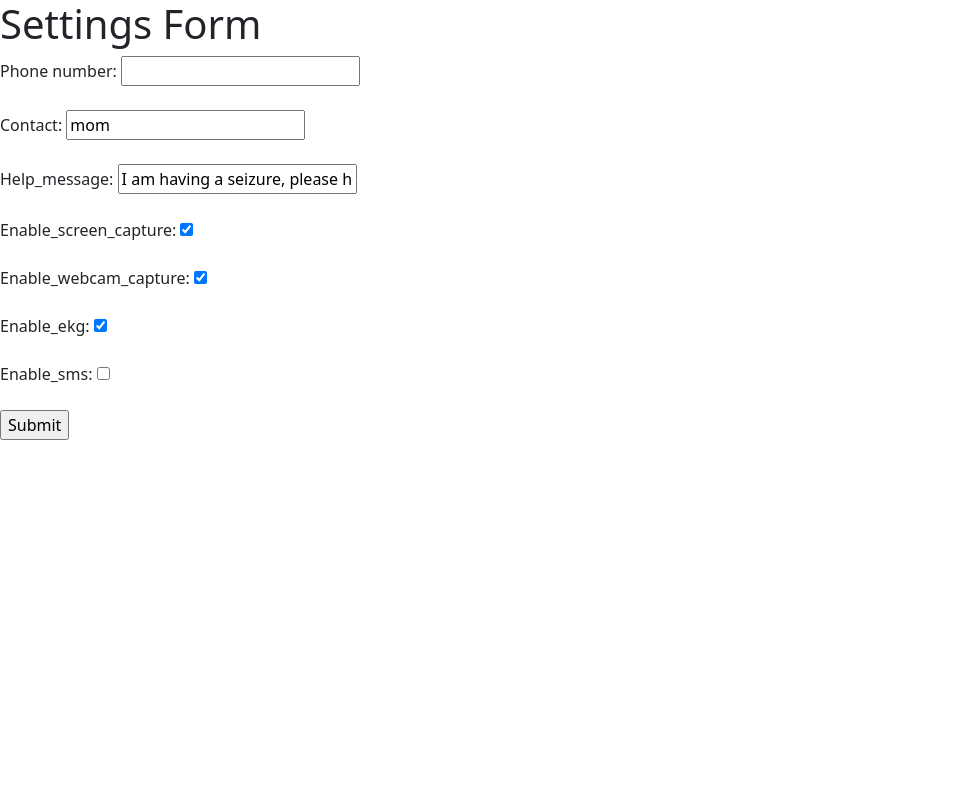
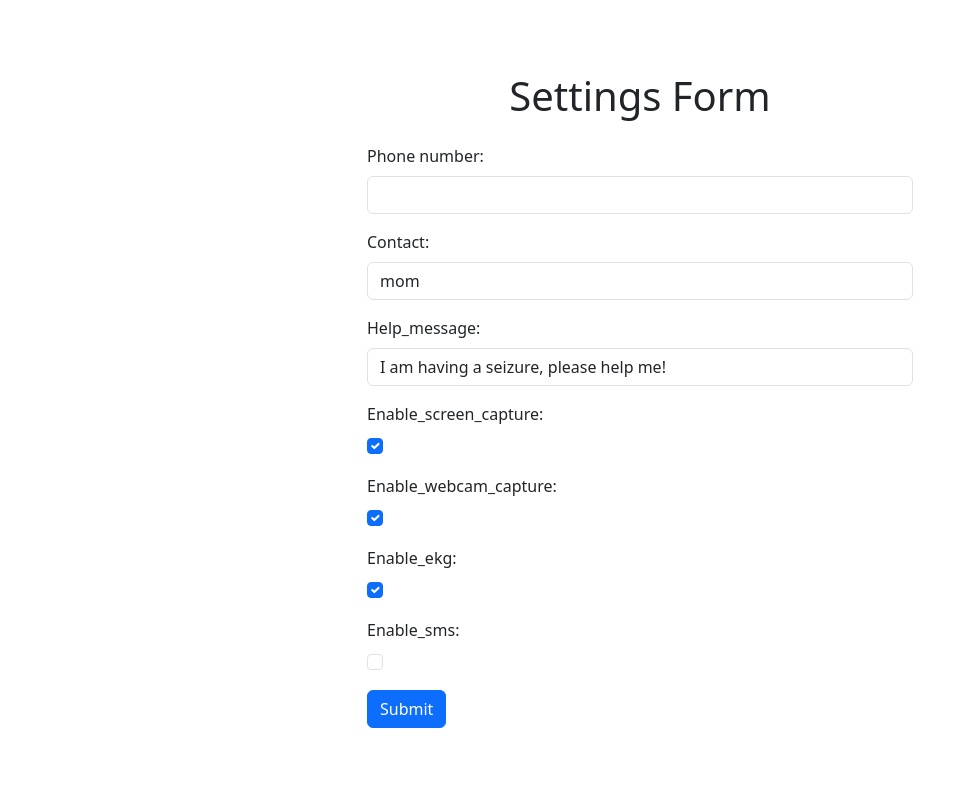
Before and after one commit to colbycheese55/SeizureAlert, a Flask app: page /config in a window 1280 px wide. Shown: the whole page, without its empty margins (0-976 px from the left). Run offline with Flask 3, Linux system fonts and the light colour scheme.

Commit message:
style config page

```diff
--- a/templates/config.html
+++ b/templates/config.html
@@ -5,22 +5,31 @@
   <title>Config</title>
   <link href="https://cdn.jsdelivr.net/npm/bootstrap@5.3.0/dist/css/bootstrap.min.css" rel="stylesheet">
 </head>
-<body>
-<h1>Settings Form</h1>
+<body class="d-flex justify-content-center align-items-center vh-100">
+  <div class="container">
+    <div class="row justify-content-center">
+      <div class="col-md-6">
+        <h1 class="text-center mb-4">Settings Form</h1>
         {% if message %}
-    <p style="color: green;">{{ message }}</p>
+          <p class="text-success text-center">{{ message }}</p>
         {% endif %}
         <form method="post" action="/config">
           {% for key, value in settings.items() %}
-      <label for="{{ key }}">{{ key.capitalize() }}:</label>
+            <div class="mb-3">
+              <label for="{{ key }}" class="form-label">{{ key.capitalize() }}:</label>
               {% if value is sameas(true) or value is sameas(false) %}
-        <input type="checkbox" name="{{ key }}" id="{{ key }}" value="true" {% if value %}checked{% endif %}>
+                <div class="form-check">
+                  <input type="checkbox" class="form-check-input" name="{{ key }}" id="{{ key }}" value="true" {% if value %}checked{% endif %}>
+                </div>
               {% else %}
-        <input type="text" name="{{ key }}" id="{{ key }}" value="{{ value }}">
+                <input type="text" class="form-control" name="{{ key }}" id="{{ key }}" value="{{ value }}">
               {% endif %}
-      <br><br>
+            </div>
           {% endfor %}
-    <input type="submit" value="Submit">
+          <button type="submit" class="btn btn-primary">Submit</button>
         </form>
+      </div>
+    </div>
+  </div>
 </body>
 </html>
```
Lines whose indentation alone changed are shown as unchanged.
